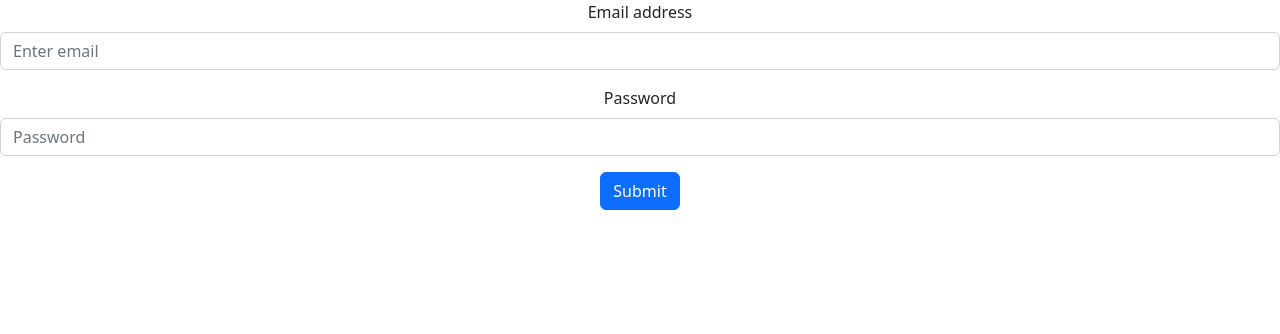
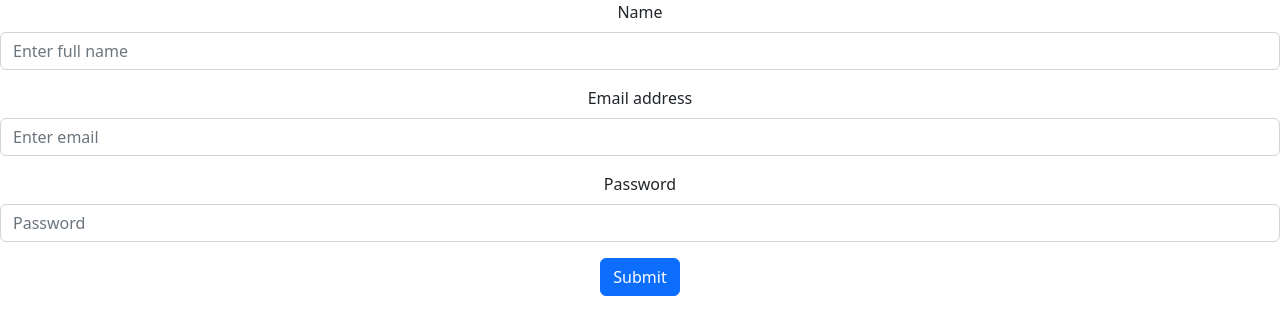
Before and after one commit to anirbank-93/react_redux_auth_n_listing, a React (Create React App) app: page / in a window 1280 px wide. Shown: the top 334 px of the page. Built offline with nearby package versions, Linux system fonts and the light colour scheme.

Commit message:
Add name to form

```diff
--- a/src/pages/Homepage/index.js
+++ b/src/pages/Homepage/index.js
@@ -13,6 +13,7 @@
 import { login } from '../../redux/auth/LoginSlice';
 
 const loginInitialValues = {
+  name: '',
   email: '',
   password: '',
 };
@@ -49,6 +50,16 @@
 
   return (
     <Form>
+      <Form.Group className="mb-3" controlId="formBasicName">
+        <Form.Label>Name</Form.Label>
+        <Form.Control
+          type="text"
+          name="name"
+          value={user.name}
+          placeholder="Enter full name"
+          onChange={(e) => handleChange(e)}
+        />
+      </Form.Group>
       <Form.Group className="mb-3" controlId="formBasicEmail">
         <Form.Label>Email address</Form.Label>
         <Form.Control
```
